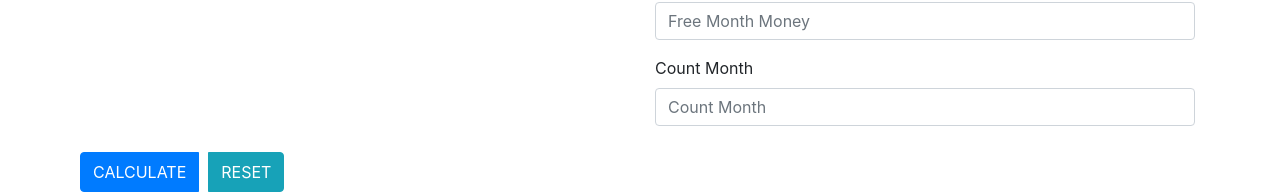
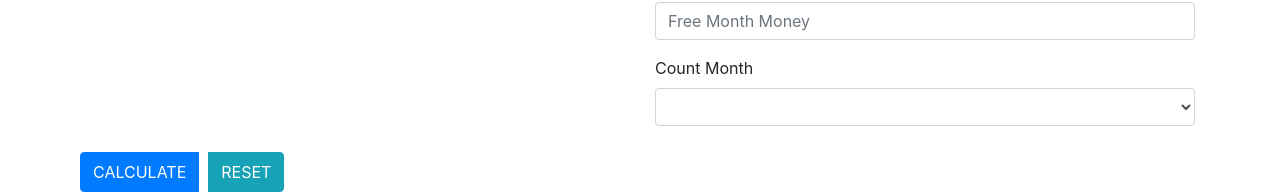
Before and after one commit to tzepart/intro-to-vue, a Vue app: page /money-charts-page in a window 1280 px wide. Shown: the part 278-472 px from the top of the page. Built offline with nearby package versions, Linux system fonts and the light colour scheme.

Commit message:
update select

```diff
--- a/src/views/MoneyChartsPage.vue
+++ b/src/views/MoneyChartsPage.vue
@@ -17,8 +17,11 @@
                     </div>
                     <div class="form-group">
                         <label for="idCountMonth">Count Month</label>
-                        <input v-model="countMonth" type="number" class="form-control" id="idCountMonth"
-                               placeholder="Count Month">
+                        <select v-model="countMonth" class="form-control" id="idCountMonth">
+                            <option v-for="(monthNumber, index) in monthNumbers" v-bind:key="index">
+                                {{monthNumber}}
+                            </option>
+                        </select>
                     </div>
                 </form>
             </div>
@@ -86,6 +89,15 @@
             reset: function () {
                 this.series = [10, 90]
             }
+        },
+        computed: {
+            monthNumbers() {
+                const values = [];
+                for (let i = 1; i <= 24; i++) {
+                    values.push(i);
+                }
+                return values;
+            }
         }
     }
 </script>
```
